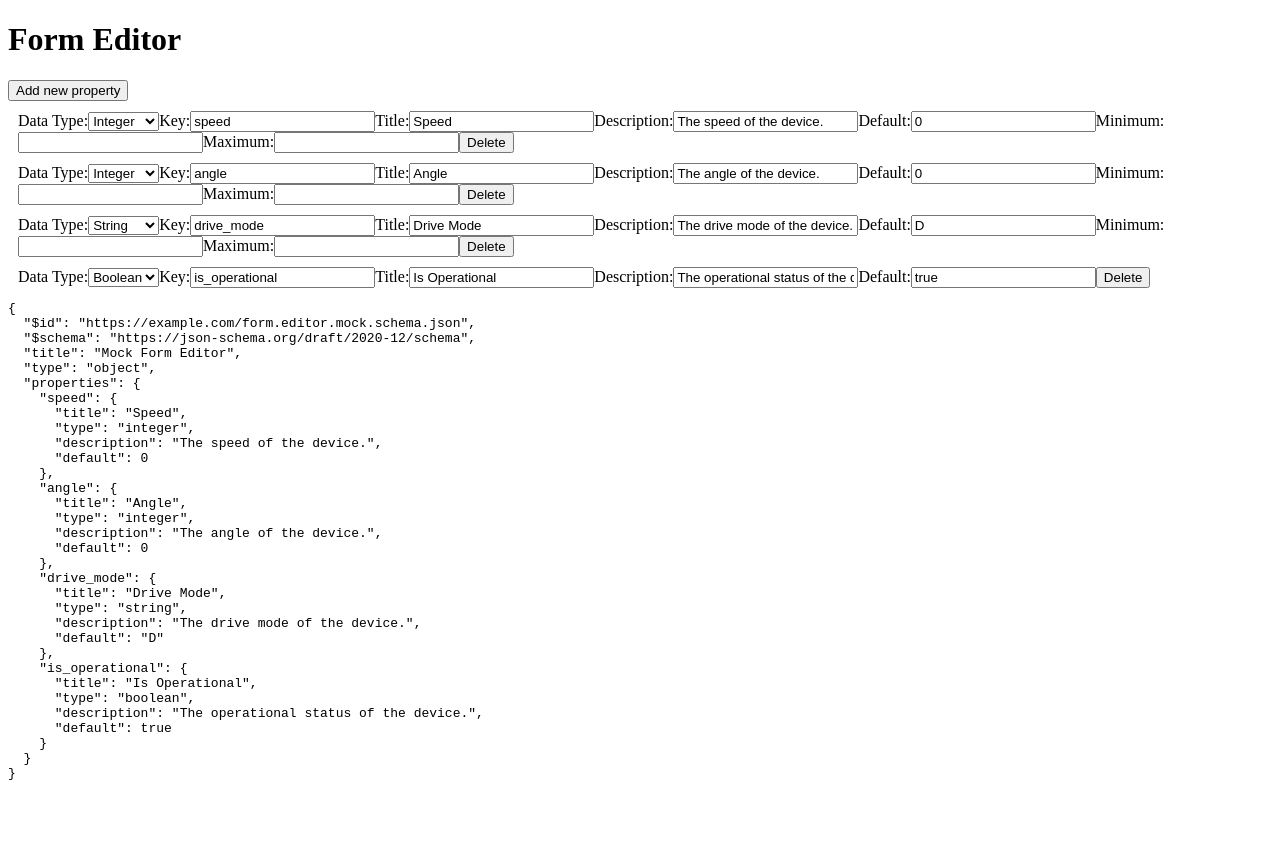
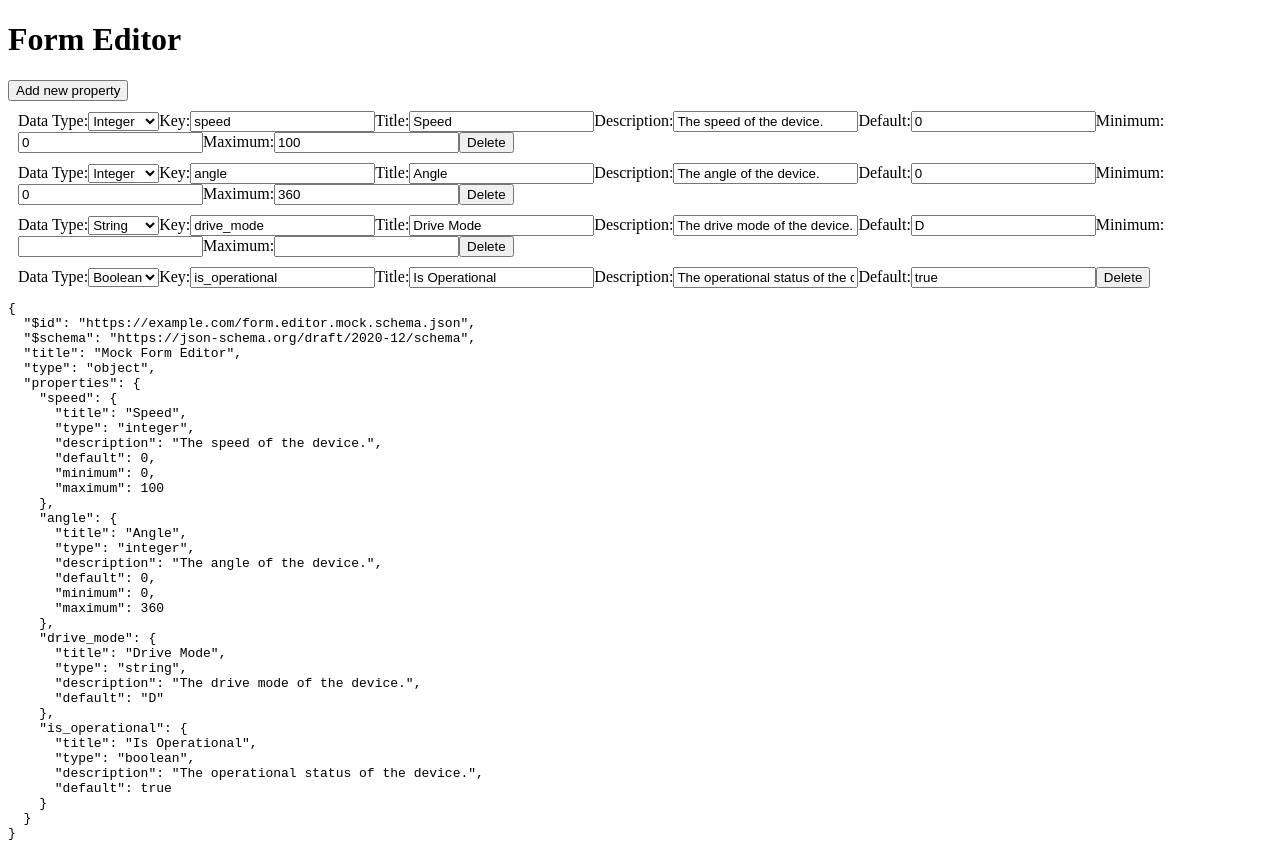
Before and after one commit to naterpotatoers/Custom-Telemetry-Interface, a React (Vite) app: page / in a window 1280 px wide. Before the commit the page ends 800 px from the top, so only its background shows below. Built offline with nearby package versions, Linux system fonts and the light colour scheme.

Commit message:
updates props for PropertyCard component

```diff
--- a/src/mocks/formEditorMock.ts
+++ b/src/mocks/formEditorMock.ts
@@ -10,13 +10,17 @@ export const MOCK_SCHEMA: JsonSchema = {
         title: "Speed",
         type: "integer",
         description: "The speed of the device.",
-        default: 0
+        default: 0,
+        minimum: 0,
+        maximum: 100
     },
     angle: {
         title: "Angle",
         type: "integer",
         description: "The angle of the device.",
-        default: 0
+        default: 0,
+        minimum: 0,
+        maximum: 360
     },
     drive_mode: {
         title: "Drive Mode",
--- a/src/pages/FormEditor/FormEditor.tsx
+++ b/src/pages/FormEditor/FormEditor.tsx
@@ -17,13 +17,6 @@ export default function FormEditor() {
     });
   };
 
-  const handleDelete = (key: string) => {
-    dispatch({
-      type: "DELETE_PROPERTY",
-      key,
-    });
-  };
-
   return (
     <div>
       <h1>Form Editor</h1>
@@ -36,7 +29,7 @@ export default function FormEditor() {
             <PropertyCard
               propertyKey={key}
               property={property}
-              handleDelete={handleDelete}
+              dispatch={dispatch}
             />
           </div>
         ))}
--- a/src/pages/FormEditor/components/PropertyCard.tsx
+++ b/src/pages/FormEditor/components/PropertyCard.tsx
@@ -1,17 +1,35 @@
+import { ChangeEvent } from "react";
 import { JsonSchemaProperty } from "../../../types";
 
 export default function PropertyCard({
   propertyKey,
   property,
-  handleDelete,
+  dispatch,
 }: {
   propertyKey: string;
   property: JsonSchemaProperty;
-  handleDelete: (key: string) => void;
+  dispatch: React.Dispatch<any>;
 }) {
   const isNumberOrString = ["number", "integer", "string"].includes(
     property.type
   );
+
+  const handleDelete = () => {
+    dispatch({
+      type: "DELETE_PROPERTY",
+      key: propertyKey,
+    });
+  };
+
+  const handleChange = (e: ChangeEvent<HTMLInputElement>) => {
+    // TODO: this is not working - need to figure out how to update the property
+    // dispatch({
+    //   type: "UPDATE_PROPERTY",
+    //   key: propertyKey,
+    //   [e.target.name]: e.target.value,
+    // });
+  };
+
   return (
     <>
       <label>
@@ -44,7 +62,7 @@ export default function PropertyCard({
         <input
           type="text"
           value={property.description}
-          onChange={() => {}}
+          onChange={(e) => handleChange(e)}
           name="description"
         />
       </label>
@@ -61,15 +79,25 @@ export default function PropertyCard({
         <>
           <label>
             Minimum:
-            <input type="number" id="minimum" name="minimum" />
+            <input
+              type="number"
+              value={property.minimum}
+              onChange={() => {}}
+              name="minimum"
+            />
           </label>
           <label>
             Maximum:
-            <input type="number" id="maximum" name="maximum" />
+            <input
+              type="number"
+              value={property.maximum}
+              onChange={() => {}}
+              name="maximum"
+            />
           </label>
         </>
       )}
-      <button onClick={() => handleDelete(propertyKey)}>Delete</button>
+      <button onClick={handleDelete}>Delete</button>
     </>
   );
 }
```
